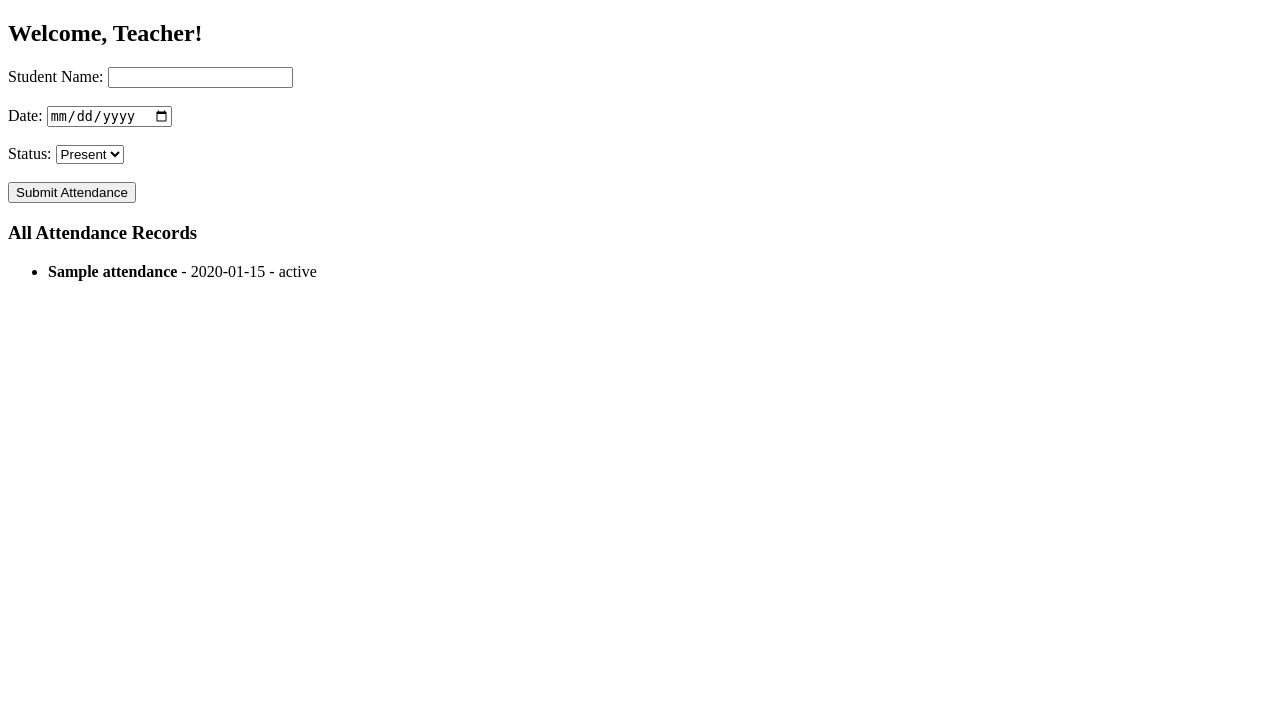
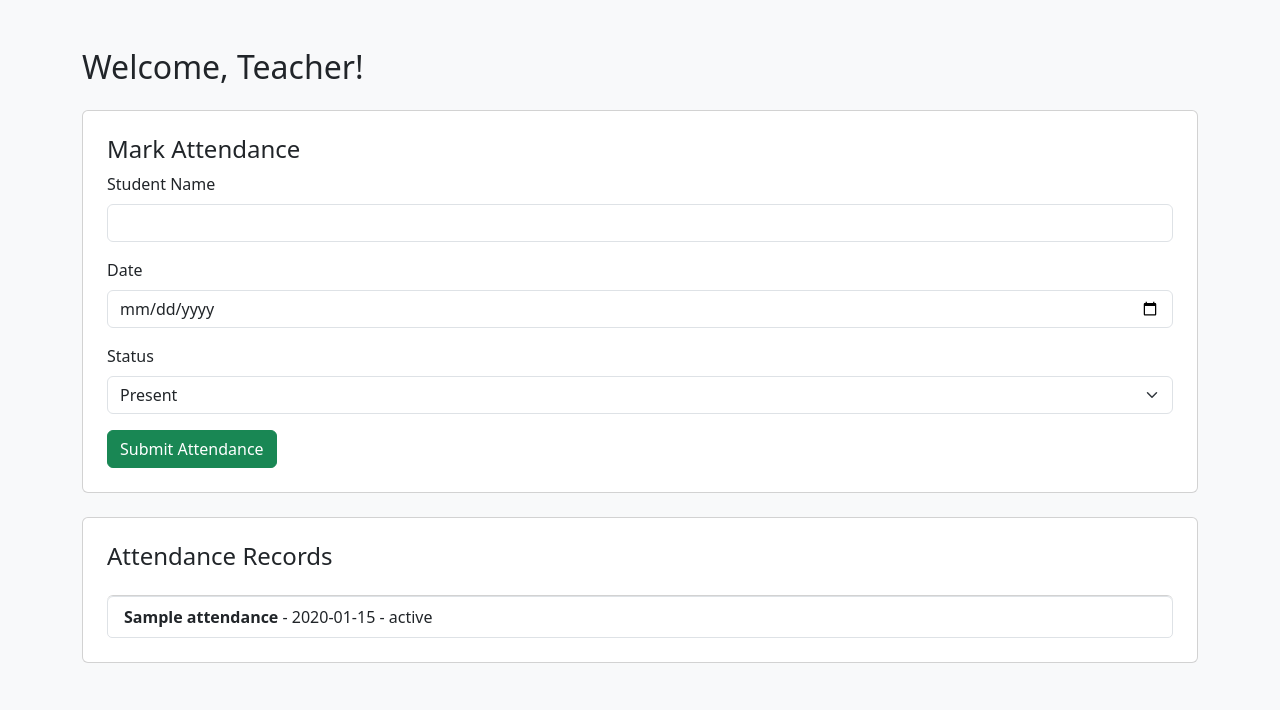
Before and after one commit to sweety951517/student_attendance_app, a Flask app: page /teacher_dashboard in a window 1280 px wide. Shown: the top 710 px of the page. Run offline with Flask 3, Linux system fonts and the light colour scheme; the visitor is signed in with stand-in values (Sample User, id 1); tables that the repository leaves empty hold one stand-in row (values such as "Sample post").

Commit message:
adding UI

```diff
--- a/templates/teacher_dashboard.html
+++ b/templates/teacher_dashboard.html
@@ -1,34 +1,48 @@
 <!DOCTYPE html>
-<html>
+<html lang="en">
 <head>
-<title>Teacher Dashboard</title>
+  <meta charset="UTF-8">
+  <title>Teacher Dashboard</title>
+  <link href="https://cdn.jsdelivr.net/npm/bootstrap@5.3.0/dist/css/bootstrap.min.css" rel="stylesheet">
 </head>
-<body>
-<h2>Welcome, Teacher!</h2>
+<body class="bg-light">
 
+<div class="container py-5">
+  <h2 class="mb-4">Welcome, Teacher!</h2>
+
+  <div class="card p-4 mb-4">
+    <h4>Mark Attendance</h4>
     <form method="POST">
-<label>Student Name:</label>
-<input type="text" name="student" required><br><br>
+      <div class="mb-3">
+        <label class="form-label">Student Name</label>
+        <input type="text" class="form-control" name="student" required>
+      </div>
+      <div class="mb-3">
+        <label class="form-label">Date</label>
+        <input type="date" class="form-control" name="date" required>
+      </div>
+      <div class="mb-3">
+        <label class="form-label">Status</label>
+        <select class="form-select" name="status">
+          <option value="Present">Present</option>
+          <option value="Absent">Absent</option>
+        </select>
+      </div>
+      <button type="submit" class="btn btn-success">Submit Attendance</button>
+    </form>
+  </div>
 
-        <label>Date:</label>
-<input type="date" name="date" required><br><br>
+  <div class="card p-4">
+    <h4>Attendance Records</h4>
+    <ul class="list-group mt-3">
+      {% for record in data %}
+        <li class="list-group-item">
+          <strong>{{ record.student_name }}</strong> - {{ record.date }} - {{ record.status }}
+        </li>
+      {% endfor %}
+    </ul>
+  </div>
+</div>
 
-        <label>Status:</label>
-<select name="status">
-<option value="Present">Present</option>
-<option value="Absent">Absent</option>
-</select><br><br>
-
-        <input type="submit" value="Submit Attendance">
-</form>
-
-    <h3>All Attendance Records</h3>
-<ul>
-
-      {% for record in data %}
-<li><strong>{{ record.student_name }}</strong> - {{ record.date }} - {{ record.status }}</li>
-
-      {% endfor %}
-</ul>
 </body>
 </html>
```
Also changed, not shown: templates/login.html (+43 -10 lines), templates/student_dashboard.html (+18 -8 lines).
